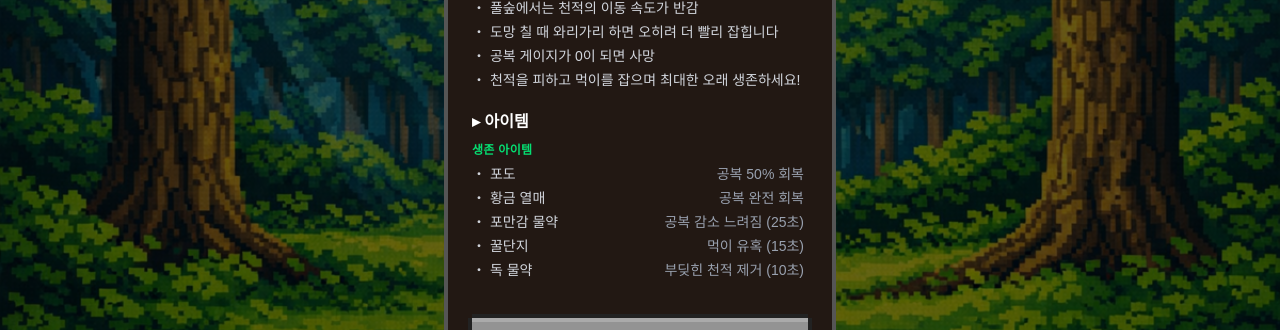
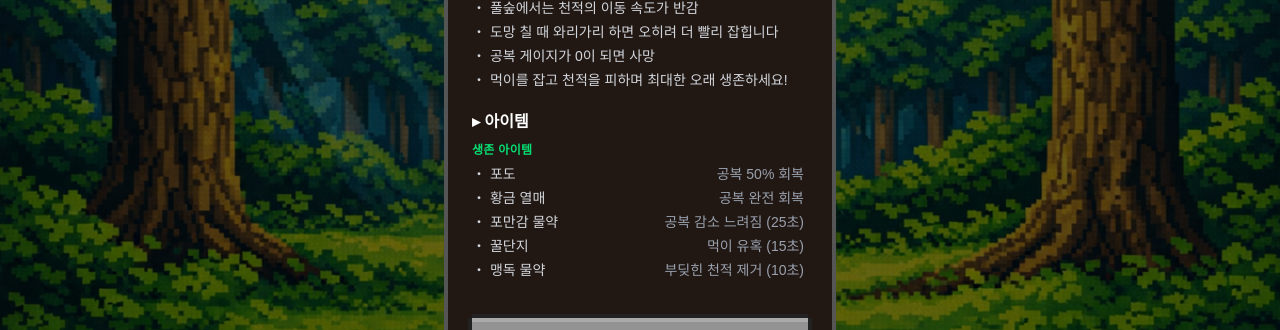
Before and after one commit to Park-Jeong-Gil/DDatgeSuvival, a Next.js app: page / in a window 1280 px wide. Both pictures are taken after a click on the button "HOW TO PLAY". Shown: the part 351-681 px from the top of the page. Built offline with nearby package versions, Linux system fonts and the light colour scheme; a web font is replaced by a local one.

Commit message:
아이템 이름 수정

```diff
--- a/src/components/ui/HowToPlayContent.tsx
+++ b/src/components/ui/HowToPlayContent.tsx
@@ -36,7 +36,7 @@ export default function HowToPlayContent() {
           <p>・ 풀숲에서는 천적의 이동 속도가 반감</p>
           <p>・ 도망 칠 때 와리가리 하면 오히려 더 빨리 잡힙니다</p>
           <p>・ 공복 게이지가 0이 되면 사망</p>
-          <p>・ 천적을 피하고 먹이를 잡으며 최대한 오래 생존하세요!</p>
+          <p>・ 먹이를 잡고 천적을 피하며 최대한 오래 생존하세요!</p>
         </div>
       </section>
 
@@ -66,7 +66,7 @@ export default function HowToPlayContent() {
                 <span className="text-gray-400">먹이 유혹 (15초)</span>
               </div>
               <div className="flex justify-between">
-                <span>・ 독 물약</span>
+                <span>・ 맹독 물약</span>
                 <span className="text-gray-400">부딪힌 천적 제거 (10초)</span>
               </div>
             </div>
@@ -93,7 +93,7 @@ export default function HowToPlayContent() {
                 <span className="text-gray-400">일시적 레벨 상승 (15초)</span>
               </div>
               <div className="flex justify-between">
-                <span>・ 수정</span>
+                <span>・ 단단해지기 수정</span>
                 <span className="text-gray-400">부딪힌 천적 기절 (8초)</span>
               </div>
             </div>
--- a/src/lib/phaser/data/itemData.ts
+++ b/src/lib/phaser/data/itemData.ts
@@ -87,7 +87,7 @@ export const buffItems: ItemData[] = [
   },
   {
     id: "crystal",
-    name: "수정",
+    name: "단단해지기 수정",
     category: "buff",
     effect: "stun_predator",
     duration: 8,
```
